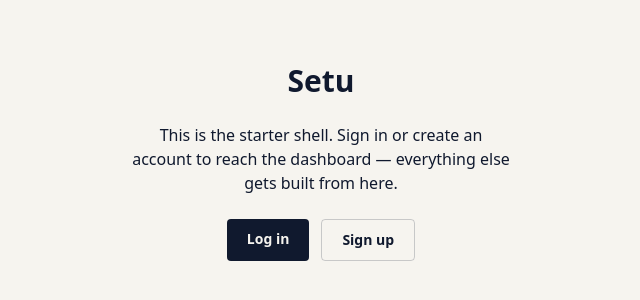
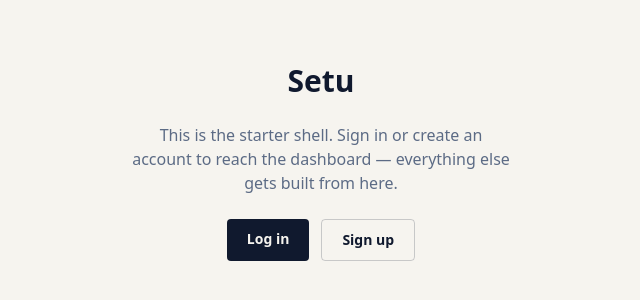
Before and after one commit to harv-jpg/Meridian-Software, a Next.js app: page / in a window 1280 px wide. Shown: the part 238-538 px from the top of the page, without its empty margins (319-959 px from the left). Built offline with nearby package versions, Linux system fonts and the light colour scheme.

Commit message:
Update tailwind.config.ts

```diff
--- a/tailwind.config.ts
+++ b/tailwind.config.ts
@@ -4,6 +4,9 @@ const config: Config = {
   content: [
     "./src/app/**/*.{js,ts,jsx,tsx,mdx}",
     "./src/components/**/*.{js,ts,jsx,tsx,mdx}",
+    // Class strings also live in shared modules (e.g. the per-stage palette in
+    // src/lib/stages.ts). Without this glob those classes are never generated.
+    "./src/lib/**/*.{js,ts,jsx,tsx,mdx}",
   ],
   theme: {
     extend: {
@@ -11,8 +14,59 @@ const config: Config = {
         ink: "#10192E",
         paper: "#F6F4EF",
         teal: "#1F8A70",
-        slate: "#5C6B85",
         gold: "#C9A227",
+        // A full scale, not a single value. Defining `slate` as a bare string
+        // replaces Tailwind's built-in scale, which silently voids every
+        // `text-slate-500` in the app and flattens the whole type hierarchy.
+        slate: {
+          50: "#F4F6F9",
+          100: "#E7EBF1",
+          200: "#CFD6E1",
+          300: "#AEB9CA",
+          400: "#8593AB",
+          500: "#5C6B85",
+          600: "#48566C",
+          700: "#3A4557",
+          800: "#2A3242",
+          900: "#1B2130",
+        },
+        // One accent per pipeline stage, so a card carries its status in
+        // colour rather than only in which column it happens to sit in.
+        stage: {
+          lead: "#6B7FA8",
+          proposal: "#C9A227",
+          negotiating: "#D97706",
+          won: "#1F8A70",
+          lost: "#9B8F84",
+        },
+      },
+      boxShadow: {
+        card: "0 1px 2px rgba(16,25,46,0.04), 0 1px 3px rgba(16,25,46,0.06)",
+        lift: "0 4px 14px rgba(16,25,46,0.10), 0 2px 4px rgba(16,25,46,0.04)",
+        drawer: "-16px 0 48px rgba(16,25,46,0.18)",
+      },
+      keyframes: {
+        "fade-in": {
+          from: { opacity: "0" },
+          to: { opacity: "1" },
+        },
+        "slide-in": {
+          from: { transform: "translateX(100%)" },
+          to: { transform: "translateX(0)" },
+        },
+        rise: {
+          from: { opacity: "0", transform: "translateY(6px)" },
+          to: { opacity: "1", transform: "translateY(0)" },
+        },
+        shimmer: {
+          "100%": { transform: "translateX(100%)" },
+        },
+      },
+      animation: {
+        "fade-in": "fade-in 150ms ease-out",
+        "slide-in": "slide-in 260ms cubic-bezier(0.32, 0.72, 0, 1)",
+        rise: "rise 220ms ease-out both",
+        shimmer: "shimmer 1.4s infinite",
       },
     },
   },
```
